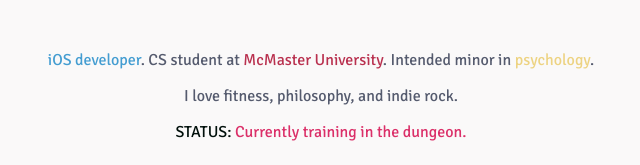
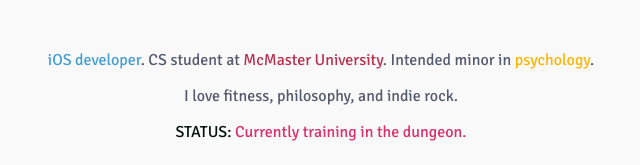
Before and after one commit to matthewninja/onecodeman.github.io, a plain HTML site: page index.html in a window 1280 px wide. Shown: the part 173-338 px from the top of the page, 329-969 px from the left. Drawn offline with Linux system fonts and the light colour scheme.

Commit message:
modified

```diff
--- a/css/styles.css
+++ b/css/styles.css
@@ -28,7 +28,7 @@ body {
 }
 
 #psychology {
-  color: #EDD382;
+  color: #FFB400;
 }
 
 #status {
```
Also changed, not shown: js/main.js (+17 -0 lines).
